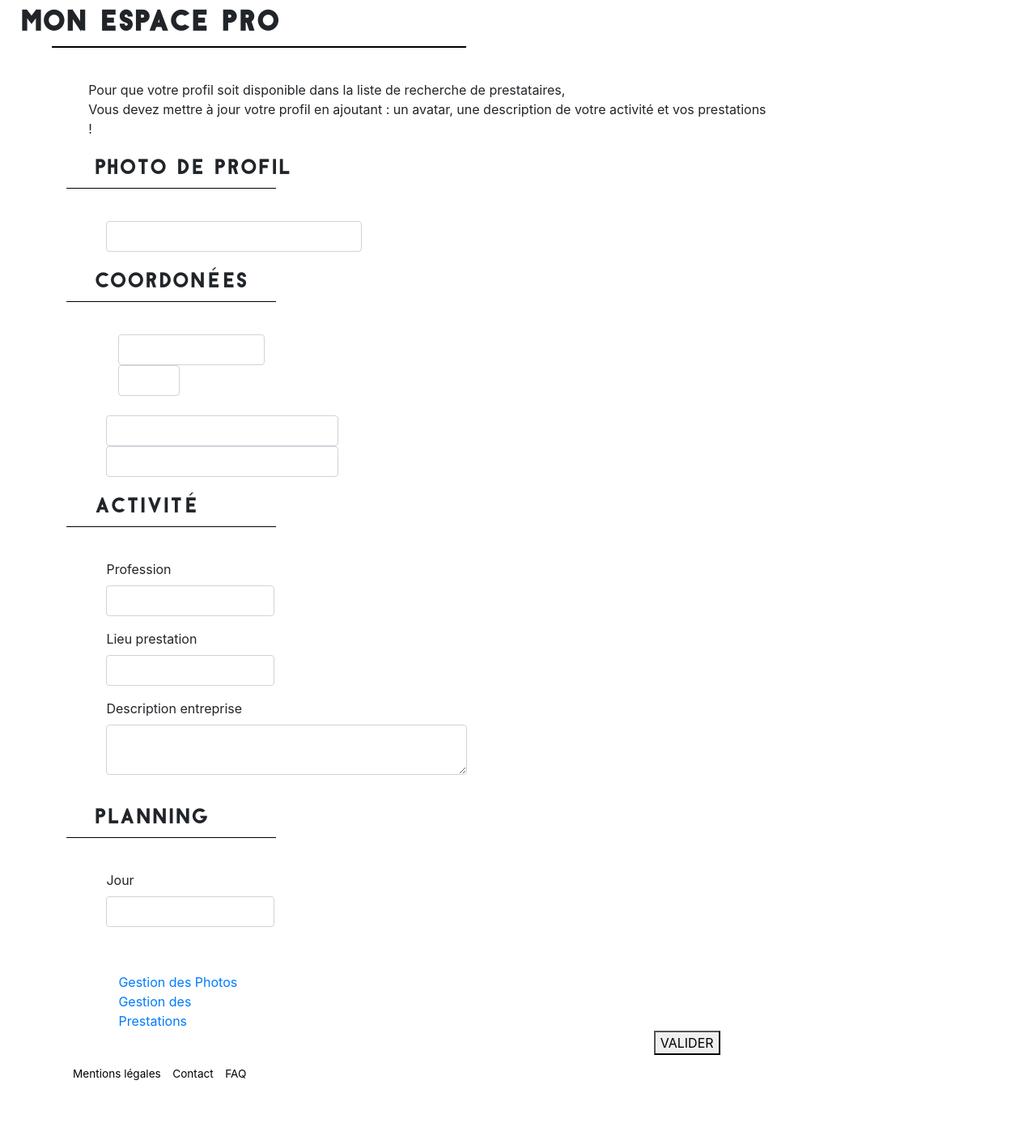
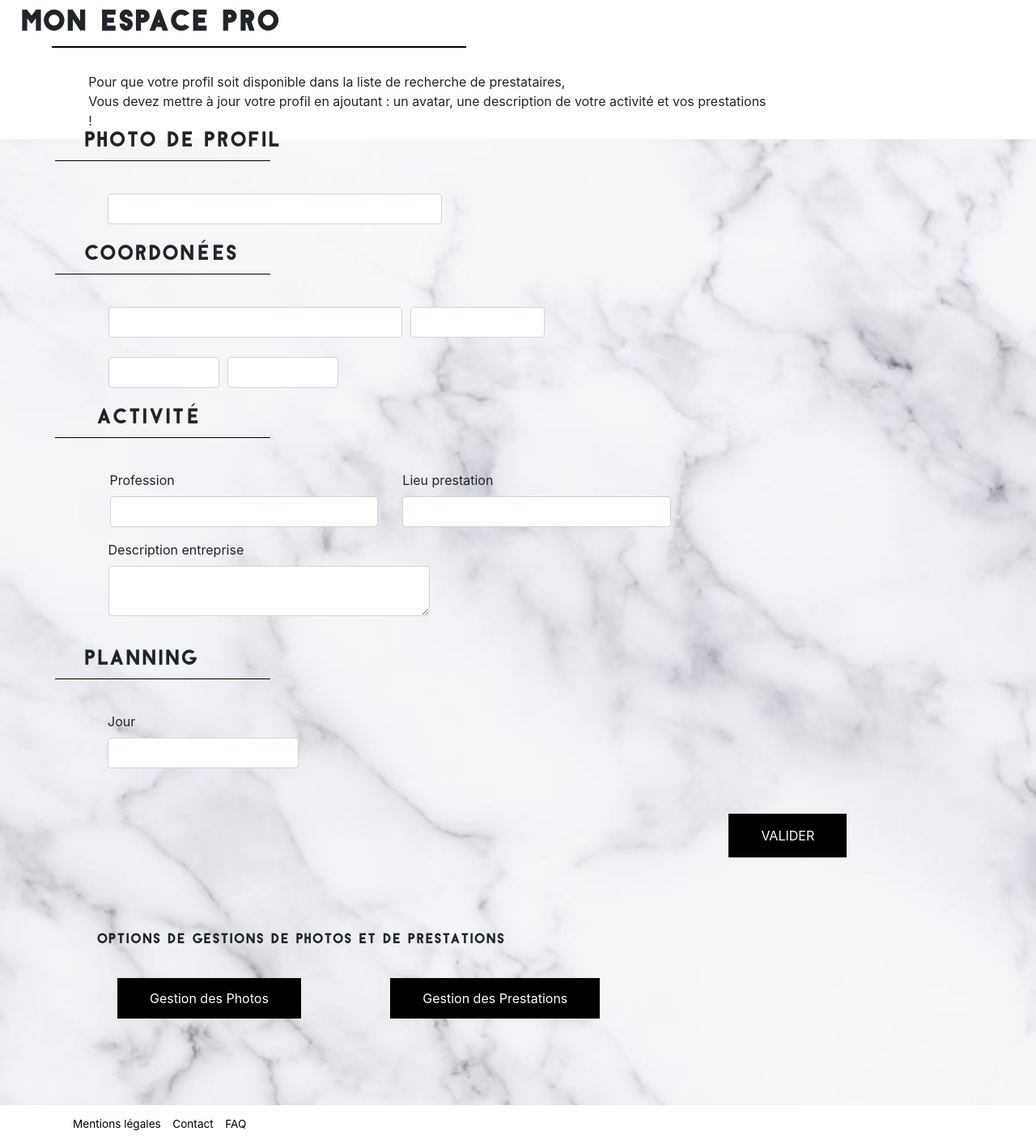
Before and after one commit to DemLapluie/bookr, a Symfony app: template templates/affichage_profil/prestataire.html.twig in a window 1280 px wide. Shown: the part 250-1658 px from the top of the page at 81% size. Before the commit the page ends 1584 px from the top, so only its background shows below. Run offline with Twig, Linux system fonts and the light colour scheme; the template is opened without the code that fills it, so the values that code supplies are empty; form fields are guessed from the names that the template uses; some libraries are stand-ins or nearby versions.

Commit message:
Espace perso

```diff
--- a/public/css/profil-client.css
+++ b/public/css/profil-client.css
@@ -19,6 +19,16 @@ Page de modification profil Client
 .container > .title_line {
     border-bottom: 2px solid black;
 }
+
+.main_content{
+    background-image: url("../img/bg_marbre.jpg");
+    background-size: cover;
+    background-repeat: no-repeat;
+    background-position-y: 11px;
+    padding-bottom: 10px;
+}
+
+.title_line.top{margin-bottom: 30px}
 
 
 /* formulaire */
@@ -44,6 +54,13 @@ form{
     box-shadow: 0 0 5px #000000;
 }
 
+.activite .row{ margin-left: 2px}
+.coord div:last-child{margin-left: -20px }
+
+
+.jour-disp, .jour-hours, .profil-img, .profil-img-upload { margin-left: 9.7%}
+
+
 .modification_form_button{
     margin: 60px auto 0 ;
     background-color: black;
@@ -57,6 +74,22 @@ form{
     background-color: grey;
 }
 
+.inscription_form_button{
+    margin-top: 0;
+    margin-bottom: 50px;
+    background-color: black;
+    color: white;
+    padding: 15px 40px;
+    cursor: pointer;
+    border: none;
+}
+.inscription_form_button:hover{
+    background-color: grey;
+}
+
+.title-gestion{margin-top: 43px}
+.gestion-btn {margin: 50px 0 110px 8%}
+
 /****Affichage horraire *****/
 #horaire-lundi, #horaire-mardi, #horaire-mercredi, #horaire-jeudi, #horaire-vendredi, #horaire-samedi, #horaire-dimanche  {visibility: hidden; display: none}
 
--- a/templates/affichage_profil/prestataire.html.twig
+++ b/templates/affichage_profil/prestataire.html.twig
@@ -10,7 +10,7 @@
     {% endblock %}
     {% block content %}
         <h2 class="text-uppercase form_title font-weight-bold">Mon Espace PRO</h2>
-        <span class="title_line"></span>
+        <span class="title_line top"></span>
 
         {% if prestataire.avatar and prestataire.descriptionEntreprise and prestataire.prestation %}
         {% else %}
@@ -21,67 +21,65 @@
             </div>
         </div>
         {% endif %}
-        <br>
 
-        <div class="col-12">
-            <div class="col-12">
+            <div class="col-12 main_content">
                 {{ form_start(form) }}
                 <h4 class="text-uppercase offset-1">Photo de profil</h4>
                 <span class="title_line offset-1 col-xl-3"></span>
                 {% if original_image %}
-                    <div class="offset-2">
+                    <div class="profil-img">
                        <img class="avatar_actuel" src="{{ asset('/img/' ~ original_image) }}" height="200px">
                     </div>
                 {% endif %}
-                <div class="col-xl-4 offset-1">
+                <div class="col-4 col-md-5 profil-img-upload">
                     {{ form_widget(form.avatar) }}
                 </div>
                 <br>
 
                 <h4 class="text-uppercase offset-1">Coordonées</h4>
-                <span class="title_line offset-1 col-xl-3"></span>
+                <span class="title_line offset-1 col-3"></span>
 
-                <div class="col-xl-4 offset-1">
-                    <div class="col-md-8 col-sm-9 form-field">
+                <div class="row col-md-7 offset-1 col-sm-11 coord ">
+                    <div class="col-md-8 form-field">
                         {{ form_widget(form.adresse_entreprise) }}
                     </div>
-                    <div class="col-md-4 col-sm-6 form-field">
+                    <div class="col-md-4 form-field">
                         {{ form_widget(form.tel_entreprise) }}
                     </div>
                 </div>
                 <br>
-
-                <div class="xl-4 offset-1">
-                    <div class="col-md-4 col-sm-4 ville">
+                <div class="row col-md-6 offset-1 col-sm-11 coord ">
+                    <div class="col-md-4 ville">
                         {{ form_widget(form.ville_entreprise) }}
                     </div>
-                    <div class="col-md-4 col-sm-4 cp">
+                    <div class="col-md-4 cp">
                         {{ form_widget(form.cp_entreprise) }}
                     </div>
                 </div>
                 <br>
-                <h4 class="text-uppercase offset-1">Activité</h4>
+                <h4 class="text-uppercase offset-1 col-sm-12">Activité</h4>
                 <span class="title_line offset-1 col-xl-3"></span>
-
-                <div class=" xl-4 offset-1">
-                    <div class="col-md-3 lieu">
+                <div class="col-6 offset-1 col-sm-10 activite">
+                  <div class="row">
+                    <div class="col-md-5 lieu">
                         {{ form_row(form.profession) }}
                     </div>
-                    <div class="col-md-3 lieu">
+                    <div class="col-md-5 lieu">
                         {{ form_row(form.lieu_prestation) }}
                     </div>
-                    <div class="col-md-6 col-sm-9 form-field">
+                  </div>
+                    <div class="col-md-6 form-field">
                         {{ form_row(form.description_entreprise) }}
                     </div>
                 </div>
                 <br>
                 <h4 class="text-uppercase offset-1">Planning</h4>
                 <span class="title_line offset-1 col-xl-3"></span>
-                <div class="xl-4 offset-1">
-                    <div class="col-md-3">
-                        {{ form_row(form.jour) }}
-                    </div>
-                    <div class="col-md">
+
+                <div class="col-md-3 jour-disp">
+                    {{ form_row(form.jour) }}
+                </div>
+                <div class="col-md-9 col-sm-12 jour-hours">
                         <table class="table horraire">
                             <thead>
                             <tr>
@@ -127,27 +125,27 @@
                             </tr>
                             </tbody>
                         </table>
-                </div >
-                <div class="col-md-3">
-                    <div class="col">
+                </div>
+            <div class="form-btn-group offset-md-10">
+                <button type="submit" class="inscription_form_button">
+                    Valider
+                </button>
+            </div>
+            {{ form_end(form) }}
+                <h6 class="text-uppercase offset-1 title-gestion">Options de gestions de photos et de prestations</h6>
+                <div class="col-6 col-sm-10 offset-1 row gestion-btn">
+                    <div class="col-4">
                         <a href="" class="inscription_form_button">
                             Gestion des Photos
                         </a>
                     </div>
-                    <div class="col">
+                    <div class="col-4">
                         <a href="" class="inscription_form_button">
                             Gestion des Prestations
                         </a>
                     </div>
                 </div>
             </div>
-            <div class="form-btn-group offset-1 offset-md-9">
-                <button type="submit" class="inscription_form_button">
-                    Valider
-                </button>
-            </div>
-            {{ form_end(form) }}
-        </div>
 
     {% endblock %}
     {% block footer %}
```
Also changed, not shown: public/img/5b85715240832.jpeg (deleted), public/img/5b859b5c67b34.jpeg (added), 1 other file.
